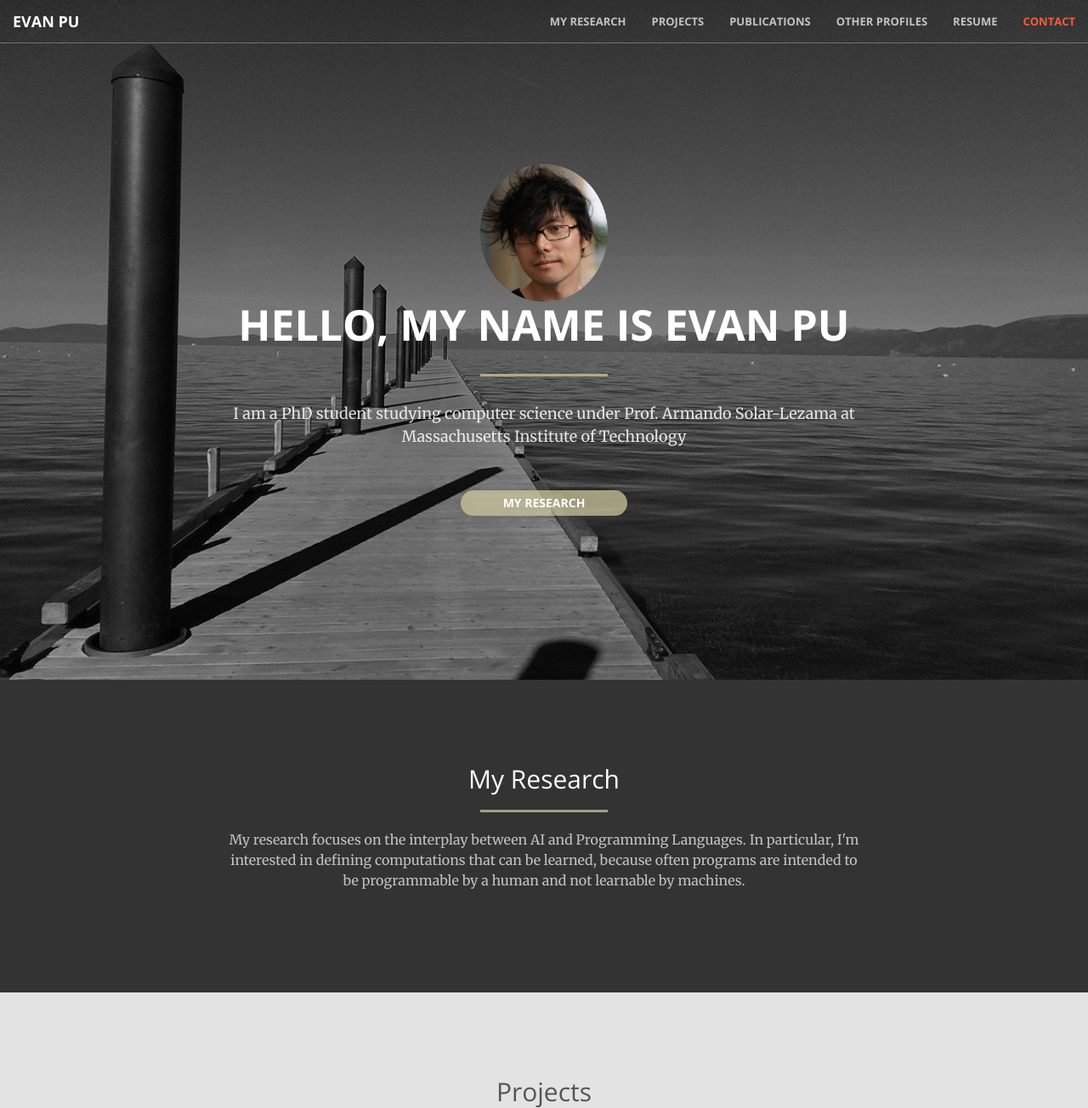
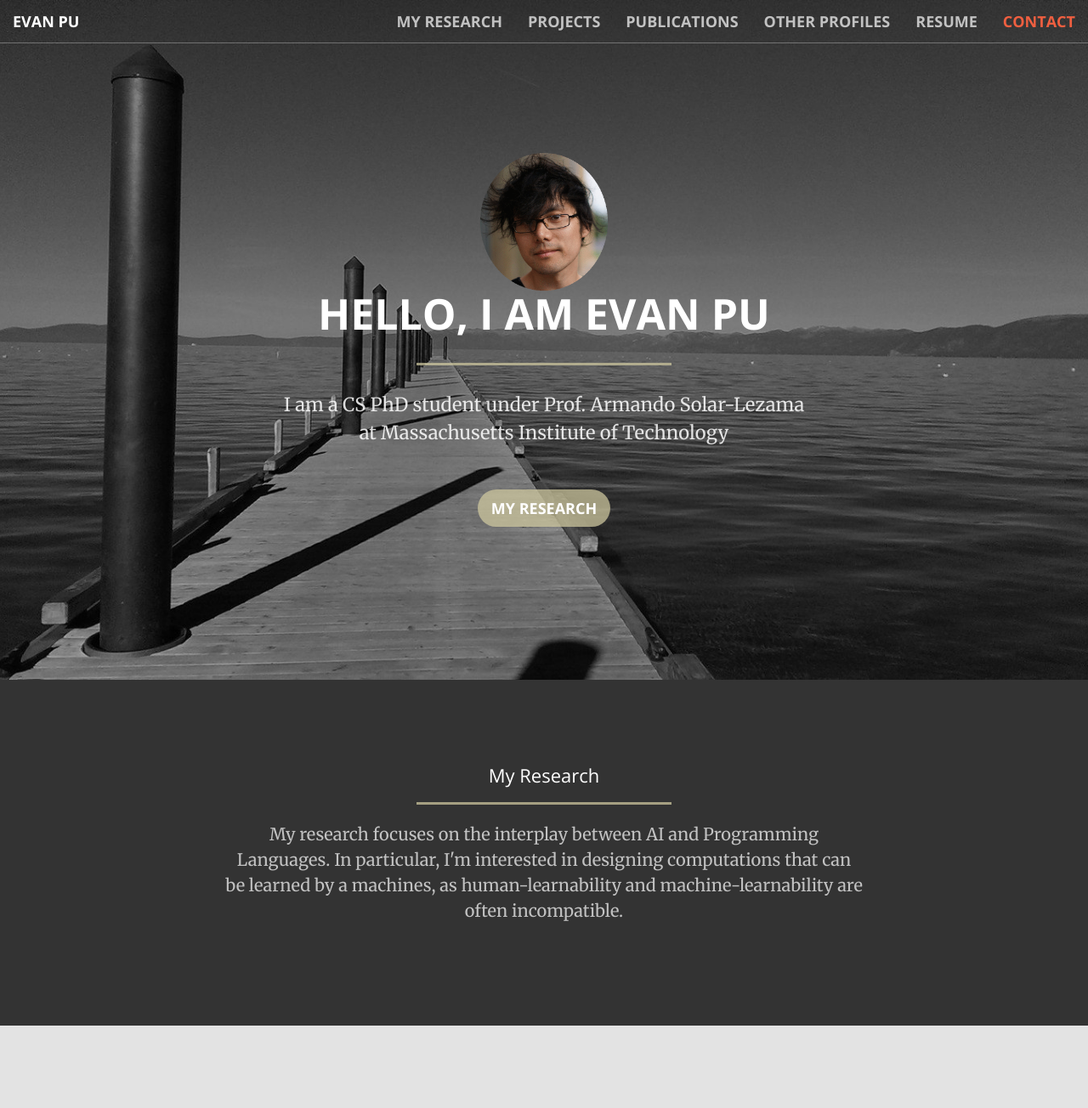
Before and after one commit to evanthebouncy/old_evanthebouncy.github.io, a website: page index.html in a window 1280 px wide. Shown: the top 1304 px of the page at 85% size. Drawn offline with nearby package versions, Linux system fonts and the light colour scheme.

Commit message:
more work tmw

```diff
--- a/css/creative.css
+++ b/css/creative.css
@@ -14,7 +14,7 @@ body {
 hr {
   border-color: rgba(208, 201, 160, 0.73);
   border-width: 3px;
-  max-width: 150px;
+  max-width: 300px;
 }
 hr.light {
   border-color: rgba(208, 201, 160, 0.73);
@@ -27,7 +27,7 @@ a {
 }
 a:hover,
 a:focus {
-  color: #eb3812;
+  color: #d0c9a0;
 }
 h1,
 h2,
@@ -38,7 +38,7 @@ h6 {
   font-family: 'Open Sans', 'Helvetica Neue', Arial, sans-serif;
 }
 p {
-  font-size: 16px;
+  font-size: 20px;
   line-height: 1.5;
   margin-bottom: 20px;
 }
@@ -60,7 +60,8 @@ p {
 }
 
 .text-dim {
-  color: #555;
+  color: #444;
+  font-size: 18px;
 }
 
 section {
@@ -84,6 +85,7 @@ aside {
   color: #F05F40;
   font-family: 'Open Sans', 'Helvetica Neue', Arial, sans-serif;
   font-weight: 700;
+  font-size: 18px;
   text-transform: uppercase;
 }
 .navbar-default .navbar-header .navbar-brand:hover,
@@ -100,7 +102,7 @@ aside {
 .navbar-default .nav > li > a:focus {
   text-transform: uppercase;
   font-weight: 700;
-  font-size: 13px;
+  font-size: 18px;
   color: #222222;
 }
 .navbar-default .nav > li > a:hover,
@@ -141,8 +143,8 @@ aside {
     border-color: rgba(34, 34, 34, 0.05);
   }
   .navbar-default.affix .navbar-header .navbar-brand {
-    color: #F05F40;
-    font-size: 14px;
+    color: #595644;
+    font-size: 18px;
   }
   .navbar-default.affix .navbar-header .navbar-brand:hover,
   .navbar-default.affix .navbar-header .navbar-brand:focus {
@@ -213,7 +215,7 @@ header .header-content .header-content-inner p {
     font-size: 50px;
   }
   header .header-content .header-content-inner p {
-    font-size: 18px;
+    font-size: 22px;
     max-width: 80%;
     margin-left: auto;
     margin-right: auto;
@@ -221,6 +223,7 @@ header .header-content .header-content-inner p {
 }
 .section-heading {
   margin-top: 0;
+  font-size: 22px;
 }
 .service-box {
   max-width: 400px;
--- a/index.html
+++ b/index.html
@@ -80,10 +80,10 @@
                 <div style="center, max-width: 400px" >
                     <img src="img/face2.gif" style="max-width:15%;" />
                 </div>
-                <h1 id="homeHeading">Hello, My name is Evan Pu</h1>
+                <h1 id="homeHeading">Hello, I am Evan Pu</h1>
                 <hr>
-                <p>I am a PhD student studying computer science under Prof. Armando Solar-Lezama at Massachusetts Institute of Technology</p>
-                <a href="#about" class="btn btn-primary btn-xl page-scroll">My Research</a>
+                <p>I am a CS PhD student under Prof. Armando Solar-Lezama <br> at Massachusetts Institute of Technology</p>
+                <a href="#about" class="btn btn-primary btn-lg page-scroll">My Research</a>
             </div>
         </div>
     </header>
@@ -94,7 +94,8 @@
                 <div class="col-lg-8 col-lg-offset-2 text-center">
                     <h2 class="section-heading">My Research</h2>
                     <hr class="light">
-                    <p class="text-faded">My research focuses on the interplay between AI and Programming Languages. In particular, I'm interested in defining computations that can be learned, because often programs are intended to be programmable by a human and not learnable by machines.</p>
+                    <p class="text-faded">My research focuses on the interplay between AI and Programming Languages.
+                    In particular, I'm interested in designing computations that can be learned by a machines, as human-learnability and machine-learnability are often incompatible.</p>
                     <!-- <a href="#services" class="btn btn-primary btn-xl page-scroll">My Works</a> -->
                 </div>
             </div>
@@ -222,7 +223,7 @@
                 <div class="col-lg-12 col-md-12 text-left text-muted">
 
                     <div class="col-lg-12 col-md-12">
-                        <a href="http://cfg.mit.edu/content/inversecsg-automatic-conversion-3d-models-csg-trees" class="text-muted">InverseCSG: Automatic Conversion Of 3D Models To CSG Trees (Tao Du, Jeevana Priya Inala, Yewen Pu, Andrew Spielberg, Adriana Schulz, Daniela Rus, Armando Solar-Lezama, Wojciech Matusik, ACM SIGGRAPH ASIA 2018) </a>
+                        <a href="http://cfg.mit.edu/content/inversecsg-automatic-conversion-3d-models-csg-trees" class="text-dim">InverseCSG: Automatic Conversion Of 3D Models To CSG Trees (Tao Du, Jeevana Priya Inala, Yewen Pu, Andrew Spielberg, Adriana Schulz, Daniela Rus, Armando Solar-Lezama, Wojciech Matusik, ACM SIGGRAPH ASIA 2018) </a>
                     </div>
 
                     <div class="col-lg-12 col-md-12">
```
